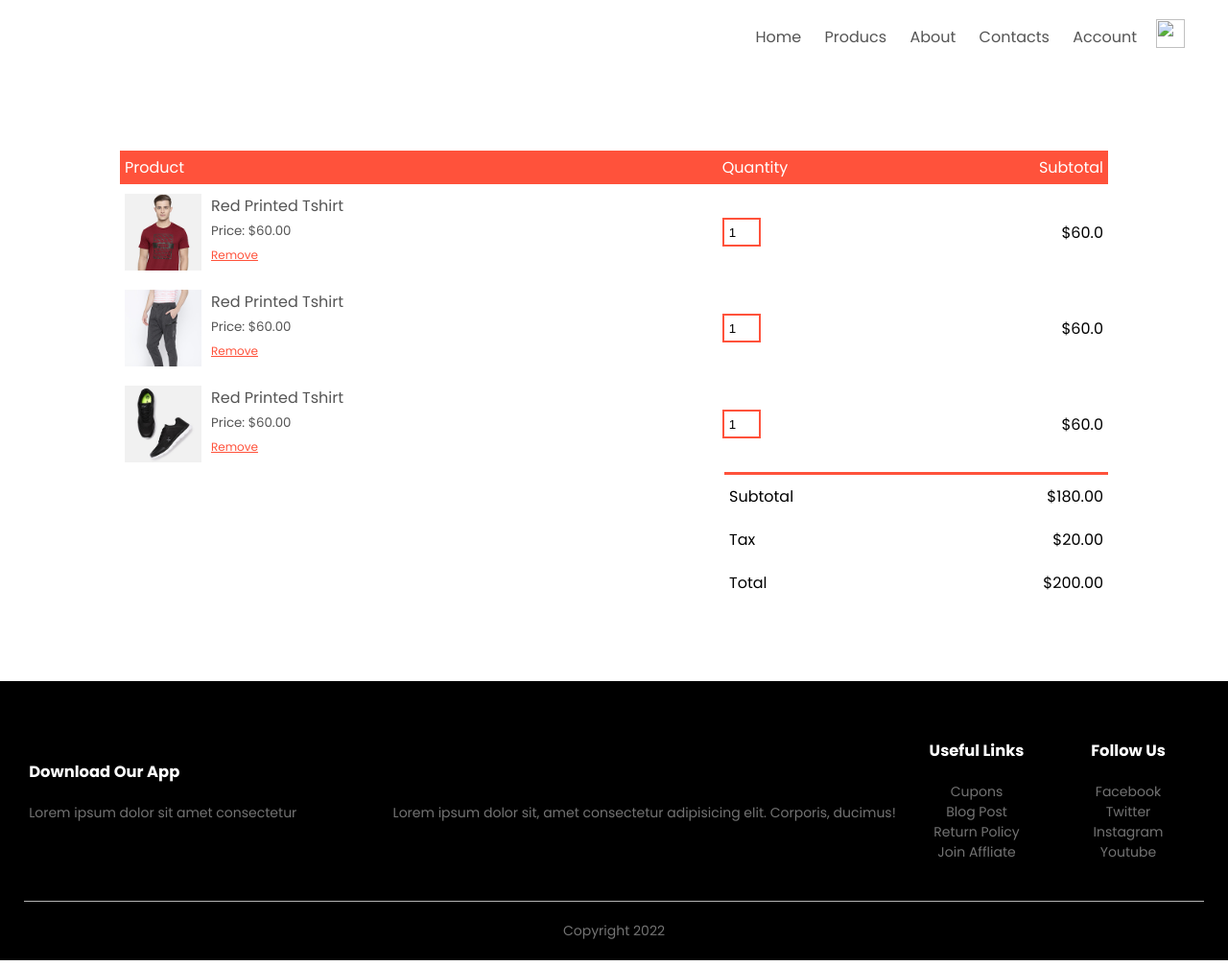
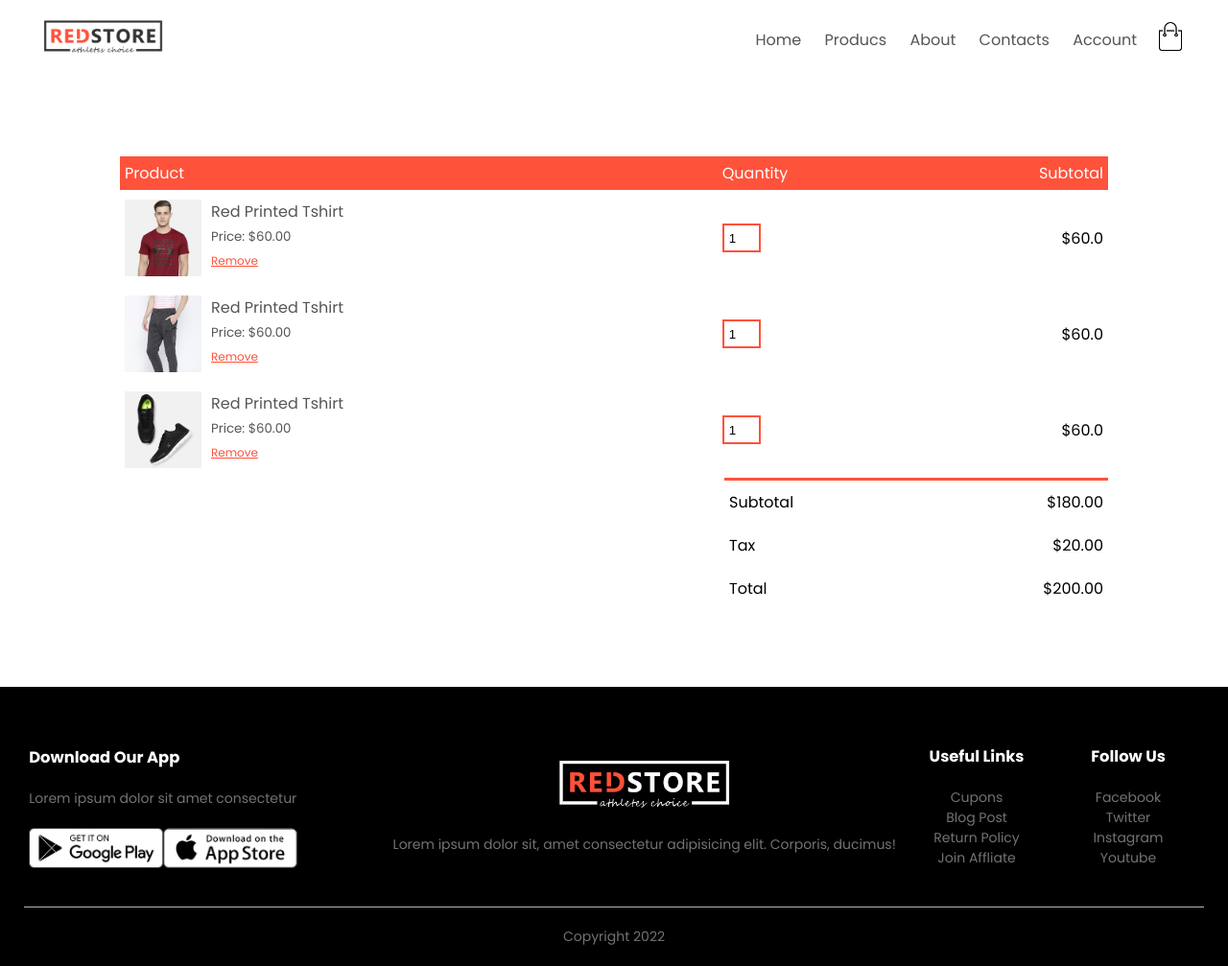
Before and after one commit to ratulxlr8/Ecommerce-website-html-css-, a plain HTML site: page cart.html in a window 1280 px wide. Shown: the whole page at 96% size. Drawn offline with Linux system fonts and the light colour scheme; the site is published under a folder, as on GitHub Pages, so addresses that start at the root find nothing.

Commit message:
Update cart.html

```diff
--- a/cart.html
+++ b/cart.html
@@ -16,7 +16,7 @@
         <div class="container">
             <div class="navbar flex">
                 <div class="logo">
-                    <img src="/images/logo.png" width="125px" alt="">
+                    <img src="images/logo.png" width="125px" alt="">
                 </div>
                 <nav>
                     <ul id="menuItems">
@@ -28,8 +28,8 @@
                     </ul>
                 </nav>
 
-                <a href="cart.html"><img src="/images/cart.png" width="30px" height="30px" alt=""></a>
-                <img src="/images/menu.png" class="menu-icon" onclick="menueToggle()" alt="">
+                <a href="cart.html"><img src="images/cart.png" width="30px" height="30px" alt=""></a>
+                <img src="images/menu.png" class="menu-icon" onclick="menueToggle()" alt="">
             </div>
 
         </div>
@@ -116,12 +116,12 @@
                     <h3>Download Our App</h3>
                     <p>Lorem ipsum dolor sit amet consectetur</p>
                     <div class="app-logo flex">
-                        <img src="/images/play-store.png" alt="">
-                        <img src="/images/app-store.png" alt="">
+                        <img src="images/play-store.png" alt="">
+                        <img src="images/app-store.png" alt="">
                     </div>
                 </div>
                 <div class="footer-col-2">
-                    <img src="/images/logo-white.png" alt="">
+                    <img src="images/logo-white.png" alt="">
                     <p>Lorem ipsum dolor sit, amet consectetur adipisicing elit. Corporis, ducimus!</p>
 
                 </div>
```
